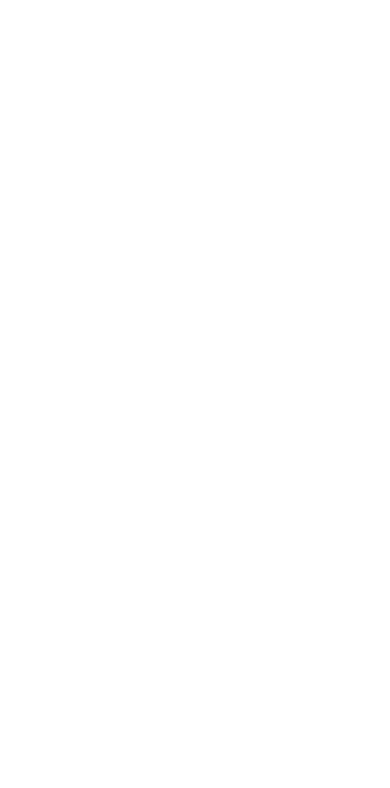
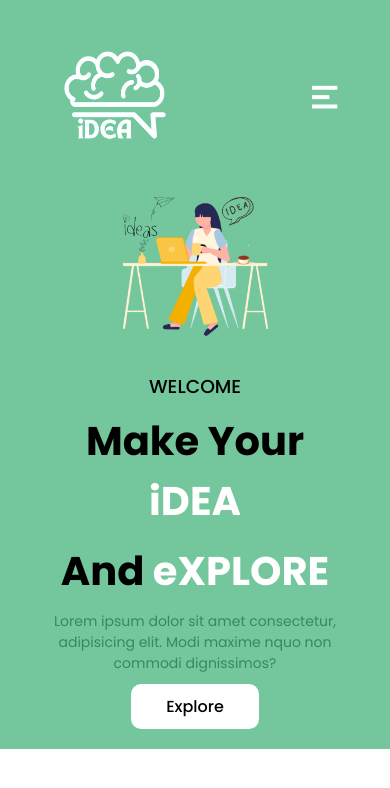
Before and after one commit to red-one12/responsive-by-grid-2, a plain HTML site: page index.html in a window 390 px wide. Drawn offline with nearby package versions, Linux system fonts and the light colour scheme.

Commit message:
header done

```diff
--- a/index.html
+++ b/index.html
@@ -5,8 +5,45 @@
     <meta name="viewport" content="width=device-width, initial-scale=1.0">
     <title>responsive2</title>
     <link rel="stylesheet" href="style.css">
+    <link
+    href="https://cdn.jsdelivr.net/npm/remixicon@4.3.0/fonts/remixicon.css"
+    rel="stylesheet"
+    />
 </head>
 <body>
 
+    <header class="poppins">
+        <nav>
+            <div class="logo-div">
+                <img src="./asset/ideaLogo.png" alt="">
+            </div>
+            <ul>
+                <li><a href="#">Home</a></li>
+                <li><a href="#">Portfolio</a></li>
+                <li><a href="#">Service</a></li>
+                <li><a href="#">Contact</a></li>
+                <i class="ri-menu-2-line"></i>
+            </ul>
+        </nav>
+        <div class="hero-section poppins">
+            <div class="text">
+                <h3>WELCOME</h3>
+                <h1>Make Your <span>iDEA</span></h1>
+                <h1>And <span>eXPLORE</span></h1>
+                <p>Lorem ipsum dolor sit amet consectetur, adipisicing elit. Modi maxime nquo non commodi dignissimos?</p>
+                <a href="#" class="white-btn">Explore</a>
+            </div>
+            <div class="hero-section-img">
+                <img src="./asset/header-idea-img.png" alt="">
+            </div>
+        </div>
+    </header>
+    <main>
+
+    </main>
+    <footer>
+
+    </footer>
+
 </body>
 </html>
--- a/style.css
+++ b/style.css
@@ -1,7 +1,178 @@
-
+@import url('https://fonts.googleapis.com/css2?family=Poppins:ital,wght@0,100;0,200;0,300;0,400;0,500;0,600;0,700;0,800;0,900;1,100;1,200;1,300;1,400;1,500;1,600;1,700;1,800;1,900&display=swap');
 
 *{
     margin: 0;
     padding: 0;
     box-sizing: border-box;
 }
+
+
+/* shared class */
+.poppins{
+    font-family: 'Poppins', sans-serif;
+}
+.white-btn{
+    text-decoration: none;
+    color: black;
+    background-color: white;
+    padding: 10px 35px;
+    border-radius: 10px;
+    font-weight: 500;
+    transition: all linear 0.2s;
+}
+.white-btn:hover{
+    background-color: rgb(237, 237, 237);
+}
+
+header{
+    background-color: #74C69D;
+    padding: 30px 100px 20px 100px;
+}
+header nav{
+    display: flex;
+    justify-content: space-between;
+    /* background-color: rgb(171, 109, 187); */
+}
+header nav .logo-div{
+    width: 50%;
+}
+header nav .logo-div img{
+    width: 130px;
+    /* background-color: yellow; */
+}
+header nav ul{
+    width: 50%;
+    display: flex;
+    justify-content: space-between;
+    align-items: center;
+}
+header nav ul li{
+    list-style: none;
+}
+header nav ul i{
+    font-size: 32px;
+    font-weight: 600;
+    color: white;
+    display: none;
+}
+header nav ul li a{
+    text-decoration: none;
+    color: white;
+    font-size: 20px;
+    transition: all linear 0.2s;
+    padding: 4px;
+    border-radius: 5px;
+}
+header nav ul li a:hover{
+    background-color: #aeffd7;
+    color: black;
+}
+
+
+header .hero-section{
+    /* background-color: aqua; */
+    padding: 30px 0px 0px 0px;
+    /* background-color: yellow; */
+    display: flex;
+    justify-content: space-between;
+    align-items: center;
+}
+header .hero-section .text{
+    display: flex;
+    flex-direction: column;
+    justify-content: space-between;
+    align-items: start;
+    gap: 10px;
+    width: 40%;
+    /* background-color: #aeffd7; */
+}
+header .hero-section .text h3{
+    font-weight: 500;
+}
+header .hero-section .text h1{
+    font-size: 3rem;
+}
+header .hero-section .text h1 span{
+    color: white;
+}
+header .hero-section .text p{
+    font-size: 16px;
+    color: #348a5f;
+}
+
+
+
+header .hero-section .hero-section-img{
+    width: 50%;
+    /* background-color: gray; */
+    display: flex;
+    justify-content: center;
+    align-items: center;
+}
+header .hero-section .hero-section-img img{
+    width: 70%;
+}
+
+
+
+@media screen and (max-width: 1005px) {
+    header .hero-section .text h1{
+        font-size: 2.5rem;
+    }
+    header .hero-section .text p{
+        font-size: 14px;
+        color: #348a5f;
+    }
+    header nav ul li a{
+        font-size: 16px;
+    }
+}
+@media screen and (max-width: 872px) and (min-width: 576px){
+    header .hero-section{
+        display: flex;
+        gap: 30px;
+        flex-direction: column-reverse;
+        justify-content: space-between;
+        align-items: center;
+    }
+    header .hero-section .hero-section-img img{
+        width: 100%;
+    }
+    header .hero-section .text{
+        width: 100%;
+        text-align: center;
+        align-items: center;
+    }
+}
+@media screen and (max-width: 576px){
+    header .hero-section{
+        display: flex;
+        gap: 30px;
+        flex-direction: column-reverse;
+        justify-content: space-between;
+        align-items: center;
+    }
+    header .hero-section .hero-section-img img{
+        width: 100%;
+    }
+    header .hero-section .text{
+        width: 100%;
+        text-align: center;
+        align-items: center;
+    }
+    header{
+        background-color: #74C69D;
+        padding: 30px 50px 20px 50px;
+    }
+    header nav ul{
+        display: flex;
+        justify-content: flex-end;
+        align-items: center;
+    }
+    header nav ul i{
+        display: block;
+    }
+    header nav ul li{
+        display: none;
+    }
+}
```
Also changed, not shown: asset/header-idea-img.png (added), asset/ideaLogo.png (added).
